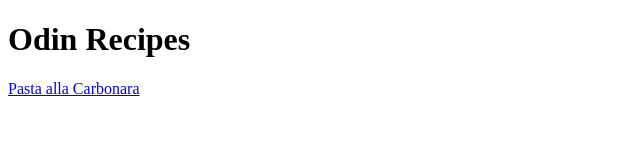
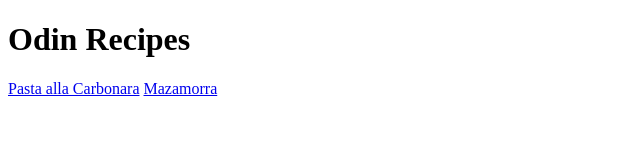
Before and after one commit to theznake/odin-recipes, a plain HTML site: page index.html in a window 1280 px wide. Shown: the full height of the page, 0-640 px from the left. Drawn offline with Linux system fonts and the light colour scheme.

Commit message:
Add Mazamorra to the list

```diff
--- a/index.html
+++ b/index.html
@@ -7,6 +7,7 @@
   <body>
     <h1>Odin Recipes</h1>
     <a href="recipes/pasta-alla-carbonara.html">Pasta alla Carbonara</a>
+    <a href="recipes/mazamorra.html">Mazamorra</a>
   </body>
 
 
```
